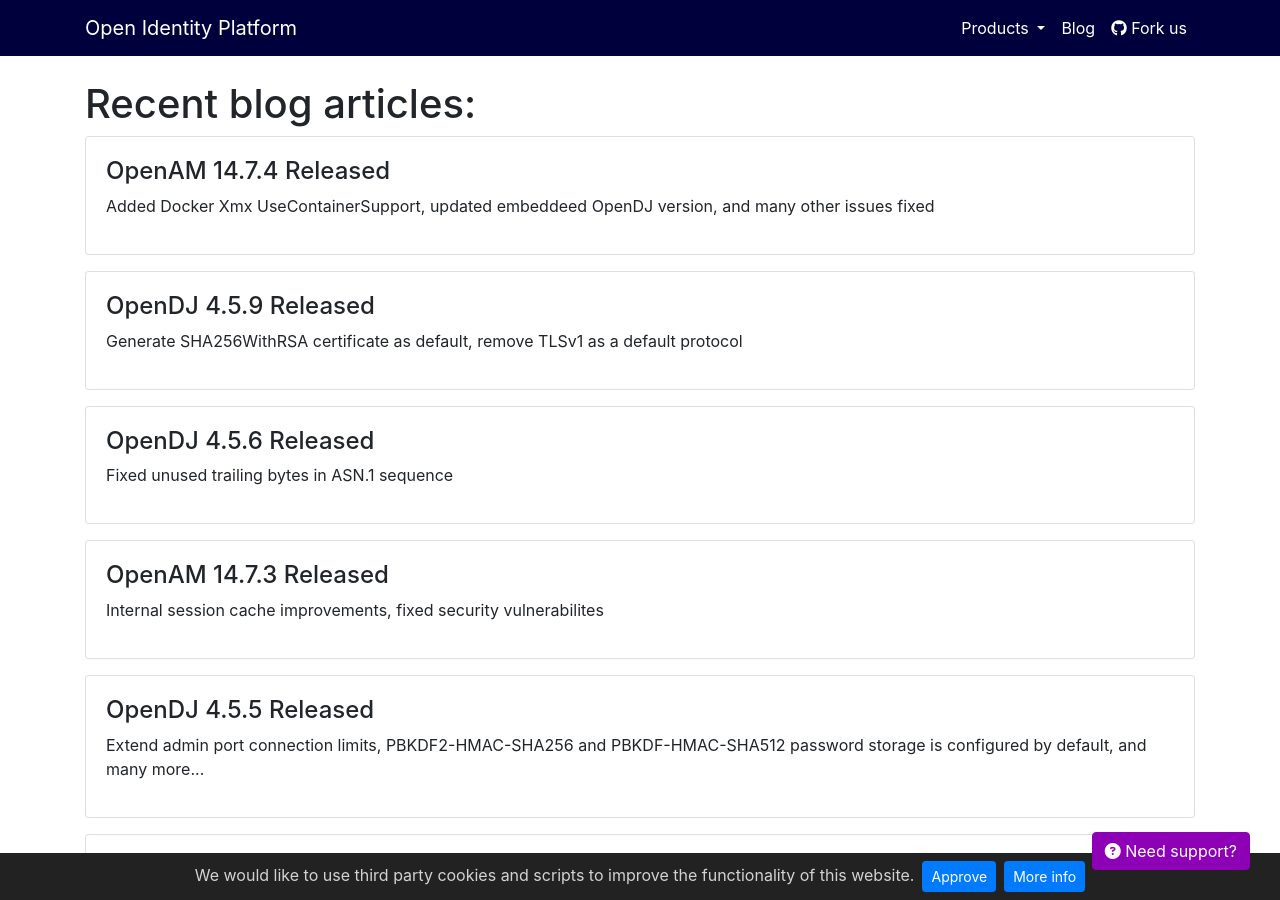
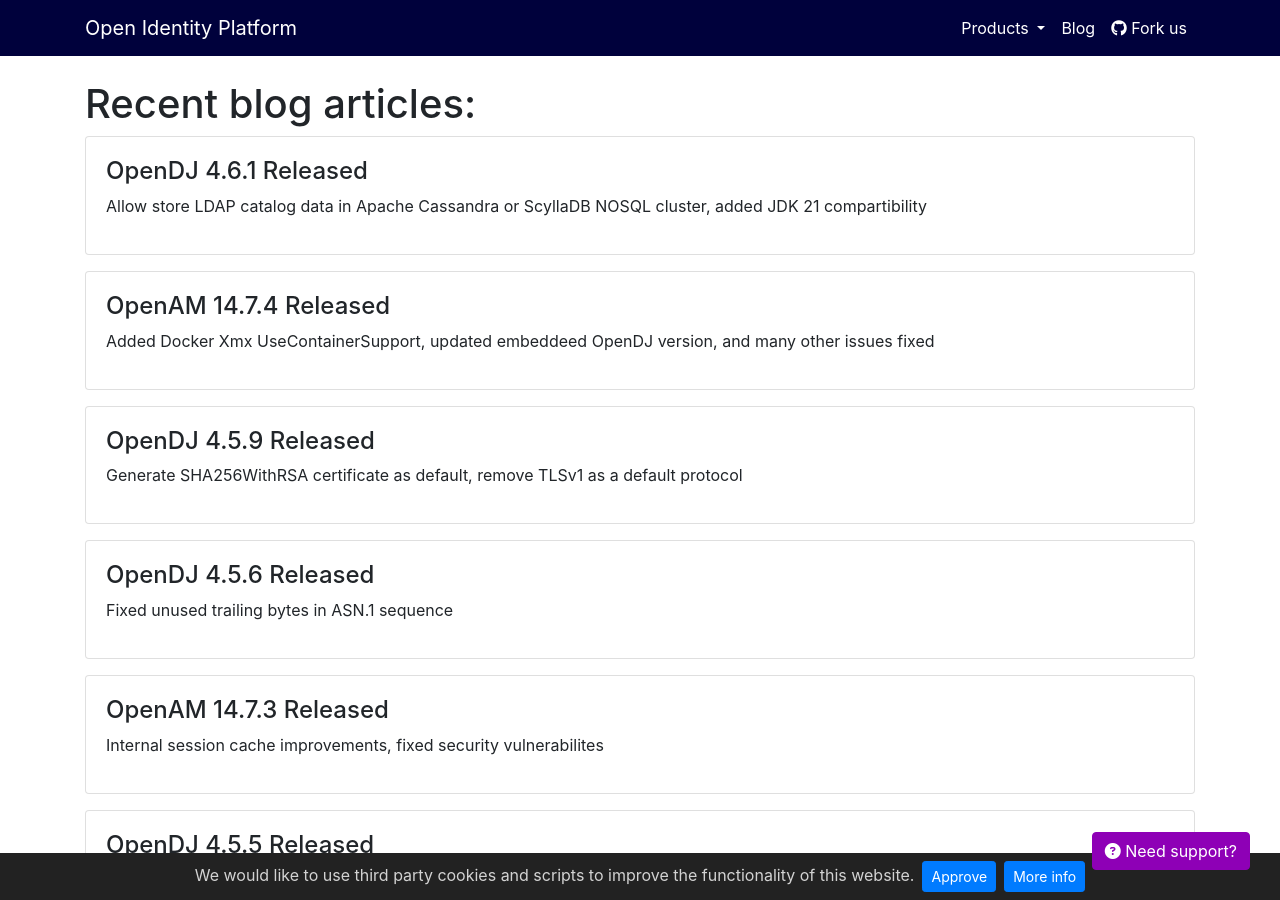
Before and after one commit to OpenIdentityPlatform/OpenIdentityPlatform.org, a Jekyll site: the page built from blog/index.html, in a window 1280 px wide and 900 px high. Built offline with Jekyll 4.4.1, drawn with Linux system fonts in a browser that asks for light colours.

Commit message:
OpenDJ 4.6.1 Released (#143)

```diff
--- a/_data/blogposts.yml
+++ b/_data/blogposts.yml
@@ -1,3 +1,7 @@
+-
+  title: 'OpenDJ 4.6.1 Released'
+  link: '/blog/opendj-4-6-1-released'
+  description: 'Allow store LDAP catalog data in Apache Cassandra or ScyllaDB NOSQL cluster, added JDK 21 compartibility'
 -
   title: 'OpenAM 14.7.4 Released'
   link: '/blog/openam-14-7-4-released'
--- /dev/null
+++ b/blog/opendj-4-6-1-released.md
@@ -0,0 +1,24 @@
+---
+layout: home
+landing-title: "OpenDJ 4.6.1 Released"
+landing-title2: "OpenDJ 4.6.1 Released"
+description: Open Identity Community released OpenDJ v4.6.1
+keywords: 'OpenDJ, Directory Service, Directory Services, LDAP, Open Identity Platform, Apache Cassandra, Scylla'
+imageurl: 'opendj-og.png'
+share-buttons: true
+---
+# OpenDJ 4.6.1 Released
+[Download](https://github.com/OpenIdentityPlatform/OpenDJ/releases/tag/4.6.1)
+
+## What's new
+* Allow store LDAP catalog data in Apache Cassandra or ScyllaDB NOSQL cluster
+* JDK 21 compartibility
+
+
+Full chageset ([more details](https://github.com/OpenIdentityPlatform/OpenDJ/compare/4.5.9...4.6.1))
+
+## Thanks for the contibutions
+
+<i id="vharseko"><i>1. <a href="https://github.com/vharseko" target="_blank">vharseko</a></i>
+
+<i id="maximthomas"><i>2. <a href="https://github.com/maximthomas" target="_blank">Maxim Thomas</a></i>
```
